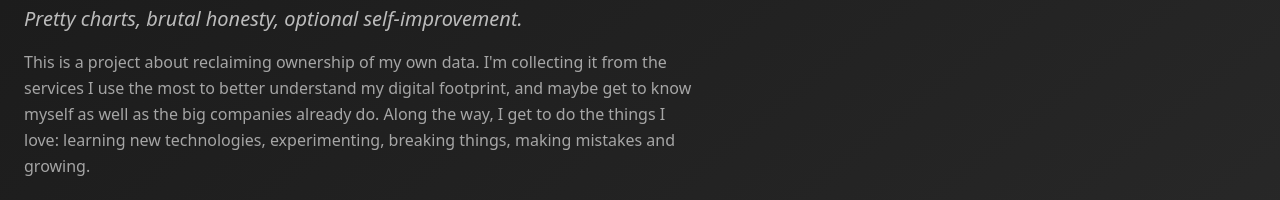
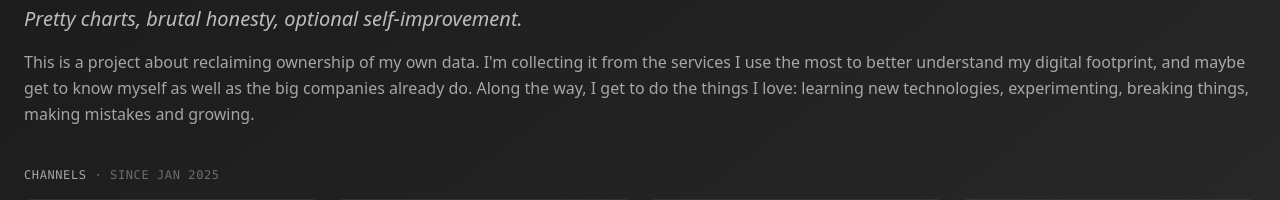
Before and after one commit to LucaLiverani/mylife-in-data, a React (Vite) app in the folder dashboard/: page / in a window 1280 px wide. Shown: the part 216-416 px from the top of the page. Built offline with nearby package versions, Linux system fonts and the light colour scheme; no server answers.

Commit message:
fix(home): let the intro paragraph use the full hero width
Drop the max-w-2xl cap on the description so it spans the available
space instead of wrapping into a narrow column.

```diff
--- a/dashboard/src/pages/Home.tsx
+++ b/dashboard/src/pages/Home.tsx
@@ -167,7 +167,7 @@
             <p className="max-w-2xl text-xl italic text-signal-white/70">
               Pretty charts, brutal honesty, optional self-improvement.
             </p>
-            <p className="mt-4 max-w-2xl text-base leading-relaxed text-signal-white/60">
+            <p className="mt-4 text-base leading-relaxed text-signal-white/60">
               This is a project about reclaiming ownership of my own data. I'm collecting it from the services I use the most to better understand my digital footprint, and maybe get to know myself as well as the big companies already do. Along the way, I get to do the things I love: learning new technologies, experimenting, breaking things, making mistakes and growing.
             </p>
             {overviewData?._meta?.cached && (
```
